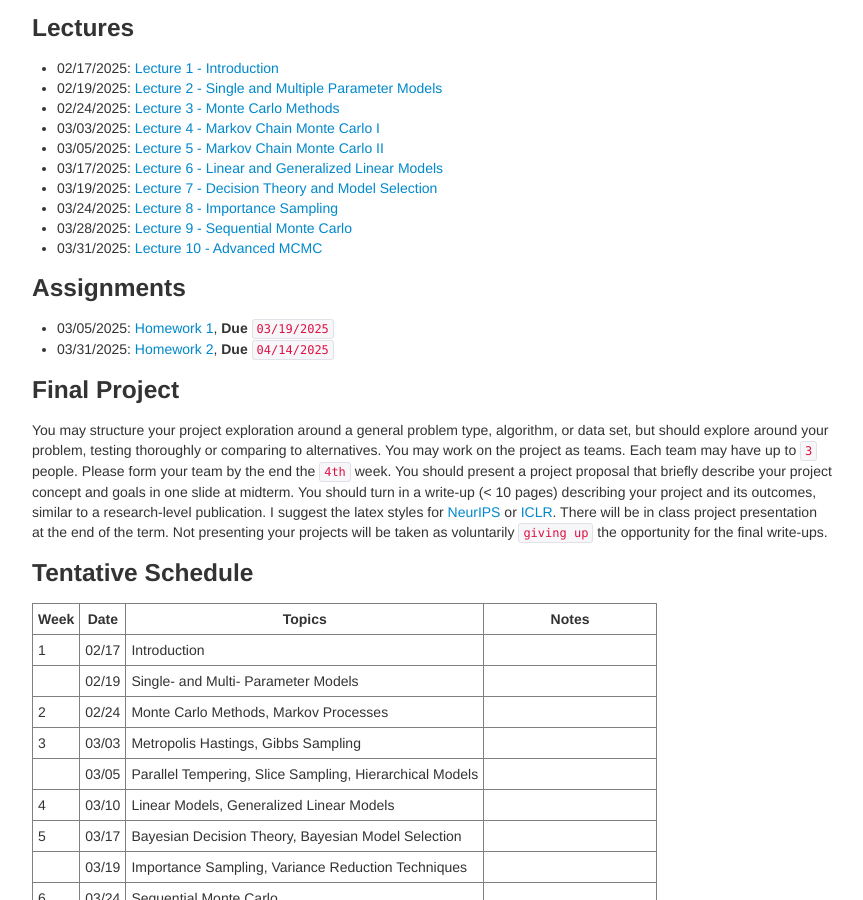
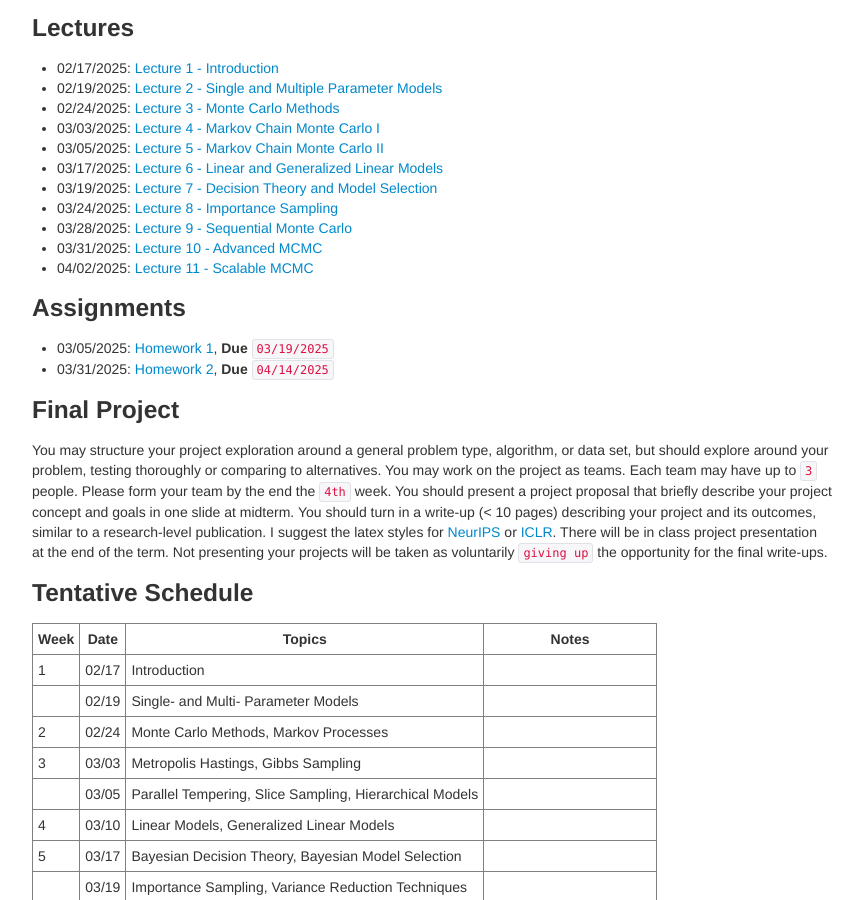
Before and after one commit to zcrabbit/zcrabbit.github.io, a Jekyll site: the page built from courses/btc-s25.md, in a window 1280 px wide and 900 px high, scrolled down 1115 px. Shown: the whole window, without its empty margins (208-1071 px from the left). Built offline with Jekyll 4.4.1, drawn with Linux system fonts in a browser that asks for light colours.

Commit message:
lecture 11 out

```diff
--- a/courses/btc-s25.md
+++ b/courses/btc-s25.md
@@ -50,6 +50,7 @@ We will use python during the course. A good Python tutorial is available at <ht
 - 03/24/2025: [Lecture 8 - Importance Sampling]({{sites.baseurl}}/static/slides/btc_spring25/lec08.pdf)
 - 03/28/2025: [Lecture 9 - Sequential Monte Carlo]({{sites.baseurl}}/static/slides/btc_spring25/lec09.pdf)
 - 03/31/2025: [Lecture 10 - Advanced MCMC]({{sites.baseurl}}/static/slides/btc_spring25/lec10.pdf)
+- 04/02/2025: [Lecture 11 - Scalable MCMC]({{sites.baseurl}}/static/slides/btc_spring25/lec11.pdf)
 
 
 
```
Also changed, not shown: 2 other files.
